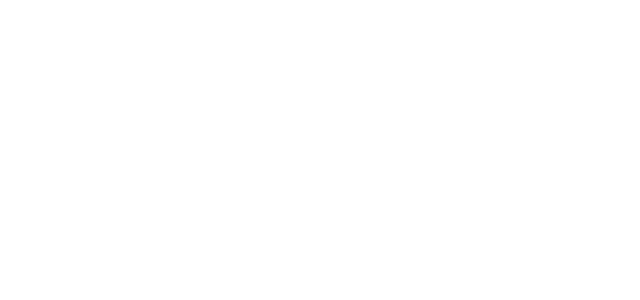
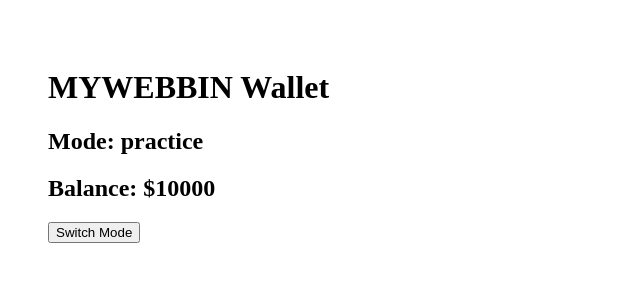
Before and after one commit to rehannadaf1998-sudo/mywebbin, a Next.js app: page /en/my/wallet/main/app/en/my/wallet/main in a window 1280 px wide. Shown: the top 300 px of the page, without its empty margins (0-640 px from the left). Built offline with nearby package versions, Linux system fonts and the light colour scheme.

Commit message:
Update page.tsx

```diff
--- a/app/en/my/wallet/main/app/en/my/wallet/main/page.tsx
+++ b/app/en/my/wallet/main/app/en/my/wallet/main/page.tsx
@@ -1,12 +1,26 @@
-export const metadata = {
-  title: "MYWEBBIN Spot",
-  description: "Crypto Spot Platform"
-}
+"use client"
+import { useState } from "react"
 
-export default function RootLayout({ children }) {
+export default function Wallet() {
+  const [mode, setMode] = useState("practice")
+  const [balance, setBalance] = useState(10000)
+
+  const switchMode = () => {
+    if (mode === "practice") {
+      setMode("live")
+      setBalance(0)
+    } else {
+      setMode("practice")
+      setBalance(10000)
+    }
+  }
+
   return (
-    <html>
-      <body>{children}</body>
-    </html>
+    <div style={{padding:40}}>
+      <h1>MYWEBBIN Wallet</h1>
+      <h2>Mode: {mode}</h2>
+      <h2>Balance: ${balance}</h2>
+      <button onClick={switchMode}>Switch Mode</button>
+    </div>
   )
 }
```
